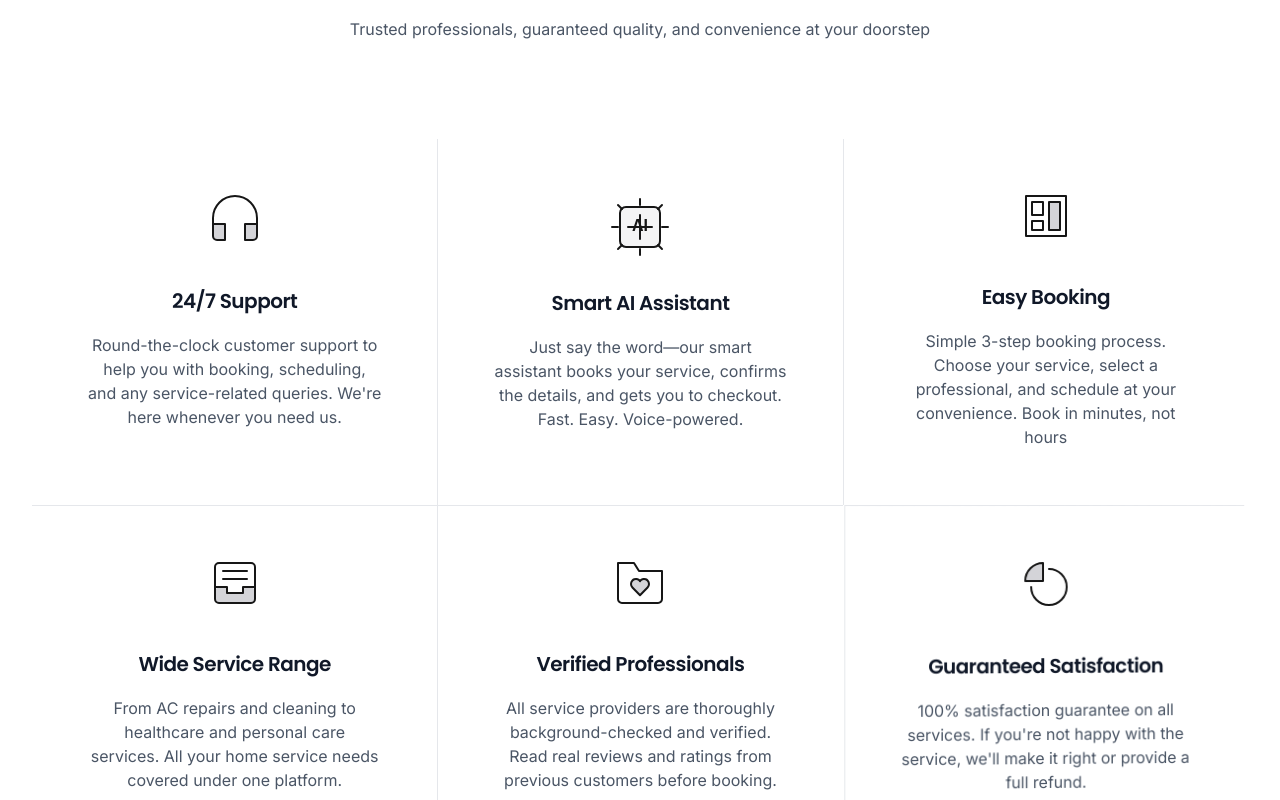
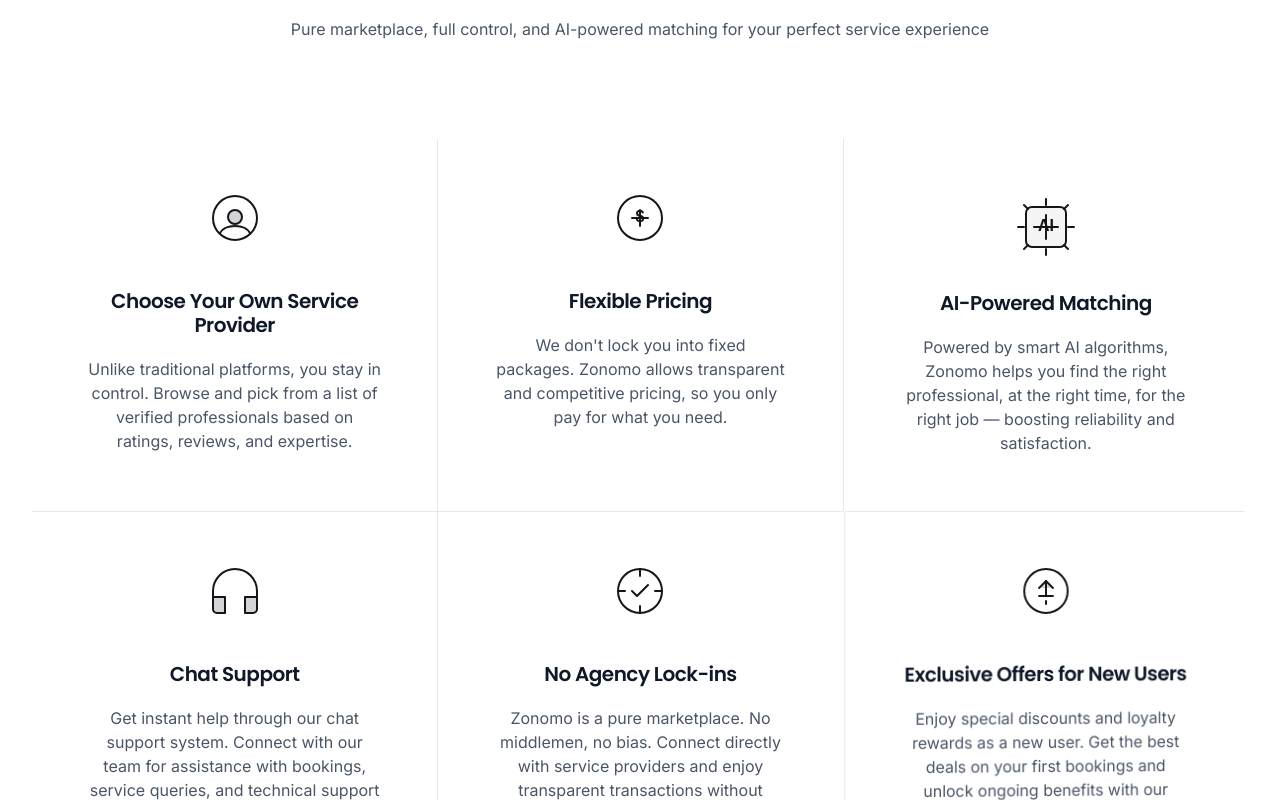
Before and after one commit to chaudhary64/zonomo-landing-page, a Next.js app: page / in a window 1280 px wide. Shown: the part 2400-3200 px from the top of the page. Built offline with nearby package versions, Linux system fonts and the light colour scheme.

Commit message:
refactor: update content and structure in WhyChooseUs component for enhanced user experience

```diff
--- a/src/components/WhyChooseUs.js
+++ b/src/components/WhyChooseUs.js
@@ -108,8 +108,8 @@ function WhyChooseUs() {
             Why Choose Us?
           </h2>
           <p className="mt-4 text-base leading-7 text-gray-600 sm:mt-8 font-inter">
-            Trusted professionals, guaranteed quality, and convenience at your
-            doorstep
+            Pure marketplace, full control, and AI-powered matching for your
+            perfect service experience
           </p>
         </motion.div>
         <motion.div
@@ -139,7 +139,7 @@ function WhyChooseUs() {
               xmlns="http://www.w3.org/2000/svg"
             >
               <path
-                d="M45 29V23C45 10.85 35.15 1 23 1C10.85 1 1 10.85 1 23V29"
+                d="M23 1C10.85 1 1 10.85 1 23C1 35.15 10.85 45 23 45C35.15 45 45 35.15 45 23C45 10.85 35.15 1 23 1Z"
                 stroke="#161616"
                 strokeWidth={2}
                 strokeMiterlimit={10}
@@ -147,7 +147,7 @@ function WhyChooseUs() {
                 strokeLinejoin="round"
               />
               <path
-                d="M13 29H1V41C1 43.209 2.791 45 5 45H13V29Z"
+                d="M23 15C19.13 15 16 18.13 16 22C16 25.87 19.13 29 23 29C26.87 29 30 25.87 30 22C30 18.13 26.87 15 23 15Z"
                 fill="#D4D4D8"
                 stroke="#161616"
                 strokeWidth={2}
@@ -156,8 +156,7 @@ function WhyChooseUs() {
                 strokeLinejoin="round"
               />
               <path
-                d="M45 29H33V45H41C43.209 45 45 43.209 45 41V29Z"
-                fill="#D4D4D8"
+                d="M8 38C10.5 33.5 16.5 31 23 31C29.5 31 35.5 33.5 38 38"
                 stroke="#161616"
                 strokeWidth={2}
                 strokeMiterlimit={10}
@@ -166,12 +165,12 @@ function WhyChooseUs() {
               />
             </svg>
             <h3 className="mt-12 text-xl font-bold text-gray-900 font-poppins">
-              24/7 Support
+              Choose Your Own Service Provider
             </h3>
             <p className="mt-5 text-base text-gray-600 font-inter">
-              Round-the-clock customer support to help you with booking,
-              scheduling, and any service-related queries. We&apos;re here
-              whenever you need us.
+              Unlike traditional platforms, you stay in control. Browse and pick
+              from a list of verified professionals based on ratings, reviews,
+              and expertise.
             </p>
           </motion.div>
 
@@ -185,7 +184,68 @@ function WhyChooseUs() {
               rotateY: topRow2RotateY,
             }}
           >
-            {/* AI SVG Icon */}
+            <svg
+              className="mx-auto"
+              width={46}
+              height={46}
+              viewBox="0 0 46 46"
+              fill="none"
+              xmlns="http://www.w3.org/2000/svg"
+            >
+              <path
+                d="M23 1C10.85 1 1 10.85 1 23C1 35.15 10.85 45 23 45C35.15 45 45 35.15 45 23C45 10.85 35.15 1 23 1Z"
+                stroke="#161616"
+                strokeWidth={2}
+                strokeMiterlimit={10}
+                strokeLinecap="round"
+                strokeLinejoin="round"
+              />
+              <path
+                d="M23 15V31"
+                stroke="#161616"
+                strokeWidth={2}
+                strokeLinecap="round"
+              />
+              <path
+                d="M15 23H31"
+                stroke="#161616"
+                strokeWidth={2}
+                strokeLinecap="round"
+              />
+              <text
+                x="50%"
+                y="50%"
+                dominantBaseline="middle"
+                textAnchor="middle"
+                fontSize="16"
+                fontWeight="bold"
+                fontFamily="Arial, sans-serif"
+                fill="#161616"
+              >
+                $
+              </text>
+            </svg>
+
+            <h3 className="mt-12 text-xl font-bold text-gray-900 font-poppins">
+              Flexible Pricing
+            </h3>
+
+            <p className="mt-5 text-base text-gray-600 font-inter">
+              We don't lock you into fixed packages. Zonomo allows transparent
+              and competitive pricing, so you only pay for what you need.
+            </p>
+          </motion.div>
+
+          <motion.div
+            className="md:p-8 lg:p-14 md:border-l md:border-gray-200"
+            style={{
+              opacity: topRow3Opacity,
+              y: topRow3Y,
+              x: topRow3X,
+              scale: topRow3Scale,
+              rotateY: topRow3RotateY,
+            }}
+          >
             <svg
               className="mx-auto"
               width={64}
@@ -284,76 +344,13 @@ function WhyChooseUs() {
                 AI
               </text>
             </svg>
-
             <h3 className="mt-8 text-xl font-bold text-gray-900 font-poppins">
-              Smart AI Assistant
-            </h3>
-
-            <p className="mt-5 text-base text-gray-600 font-inter">
-              Just say the word—our smart assistant books your service, confirms
-              the details, and gets you to checkout. Fast. Easy. Voice-powered.
-            </p>
-          </motion.div>
-
-          <motion.div
-            className="md:p-8 lg:p-14 md:border-l md:border-gray-200"
-            style={{
-              opacity: topRow3Opacity,
-              y: topRow3Y,
-              x: topRow3X,
-              scale: topRow3Scale,
-              rotateY: topRow3RotateY,
-            }}
-          >
-            <svg
-              className="mx-auto"
-              width={42}
-              height={42}
-              viewBox="0 0 42 42"
-              fill="none"
-              xmlns="http://www.w3.org/2000/svg"
-            >
-              <path
-                d="M41 1H1V41H41V1Z"
-                stroke="#161616"
-                strokeWidth={2}
-                strokeMiterlimit={10}
-                strokeLinecap="round"
-                strokeLinejoin="round"
-              />
-              <path
-                d="M18 7H7V20H18V7Z"
-                stroke="#161616"
-                strokeWidth={2}
-                strokeMiterlimit={10}
-                strokeLinecap="round"
-                strokeLinejoin="round"
-              />
-              <path
-                d="M18 26H7V35H18V26Z"
-                stroke="#161616"
-                strokeWidth={2}
-                strokeMiterlimit={10}
-                strokeLinecap="round"
-                strokeLinejoin="round"
-              />
-              <path
-                d="M35 7H24V35H35V7Z"
-                fill="#D4D4D8"
-                stroke="#161616"
-                strokeWidth={2}
-                strokeMiterlimit={10}
-                strokeLinecap="round"
-                strokeLinejoin="round"
-              />
-            </svg>
-            <h3 className="mt-12 text-xl font-bold text-gray-900 font-poppins">
-              Easy Booking
+              AI-Powered Matching
             </h3>
             <p className="mt-5 text-base text-gray-600 font-inter">
-              Simple 3-step booking process. Choose your service, select a
-              professional, and schedule at your convenience. Book in minutes,
-              not hours
+              Powered by smart AI algorithms, Zonomo helps you find the right
+              professional, at the right time, for the right job — boosting
+              reliability and satisfaction.
             </p>
           </motion.div>
           {/* Bottom Row */}
@@ -369,18 +366,14 @@ function WhyChooseUs() {
           >
             <svg
               className="mx-auto"
-              width={42}
-              height={42}
-              viewBox="0 0 42 42"
+              width={46}
+              height={46}
+              viewBox="0 0 46 46"
               fill="none"
               xmlns="http://www.w3.org/2000/svg"
             >
               <path
-                d="M9.66667 25H6C3.23858 25 1 27.2386 1 30V37C1 39.7614 3.23858 42 6 42H36C38.7614 42 41 39.7614 41 37V30C41 27.2386 38.7614 25 36 25H31.8333C30.2685 25 29 26.2685 29 27.8333C29 29.3981 27.7315 30.6667 26.1667 30.6667H15.3333C13.7685 30.6667 12.5 29.3981 12.5 27.8333C12.5 26.2685 11.2315 25 9.66667 25Z"
-                fill="#D4D4D8"
-              />
-              <path
-                d="M9 9H33"
+                d="M45 29V23C45 10.85 35.15 1 23 1C10.85 1 1 10.85 1 23V29"
                 stroke="#161616"
                 strokeWidth={2}
                 strokeMiterlimit={10}
@@ -388,7 +381,8 @@ function WhyChooseUs() {
                 strokeLinejoin="round"
               />
               <path
-                d="M9 17H33"
+                d="M13 29H1V41C1 43.209 2.791 45 5 45H13V29Z"
+                fill="#D4D4D8"
                 stroke="#161616"
                 strokeWidth={2}
                 strokeMiterlimit={10}
@@ -396,15 +390,8 @@ function WhyChooseUs() {
                 strokeLinejoin="round"
               />
               <path
-                d="M1 25H13V31H29V25H41"
-                stroke="#161616"
-                strokeWidth={2}
-                strokeMiterlimit={10}
-                strokeLinecap="round"
-                strokeLinejoin="round"
-              />
-              <path
-                d="M37 1H5C2.79086 1 1 2.79086 1 5V37C1 39.2091 2.79086 41 5 41H37C39.2091 41 41 39.2091 41 37V5C41 2.79086 39.2091 1 37 1Z"
+                d="M45 29H33V45H41C43.209 45 45 43.209 45 41V29Z"
+                fill="#D4D4D8"
                 stroke="#161616"
                 strokeWidth={2}
                 strokeMiterlimit={10}
@@ -413,11 +400,12 @@ function WhyChooseUs() {
               />
             </svg>
             <h3 className="mt-12 text-xl font-bold text-gray-900 font-poppins">
-              Wide Service Range
+              Chat Support
             </h3>
             <p className="mt-5 text-base text-gray-600 font-inter">
-              From AC repairs and cleaning to healthcare and personal care
-              services. All your home service needs covered under one platform.
+              Get instant help through our chat support system. Connect with our
+              team for assistance with bookings, service queries, and technical
+              support anytime.
             </p>
           </motion.div>
           <motion.div
@@ -433,14 +421,13 @@ function WhyChooseUs() {
             <svg
               className="mx-auto"
               width={46}
-              height={42}
-              viewBox="0 0 46 42"
+              height={46}
+              viewBox="0 0 46 46"
               fill="none"
               xmlns="http://www.w3.org/2000/svg"
             >
               <path
-                d="M30.562 18.4609C30.0511 17.9392 29.4292 17.5392 28.7426 17.2907C28.0559 17.0422 27.3221 16.9516 26.5956 17.0256C25.8692 17.0996 25.1687 17.3362 24.5462 17.718C23.9237 18.0998 23.3952 18.6169 23 19.2309C22.6049 18.6167 22.0764 18.0995 21.4539 17.7176C20.8315 17.3357 20.1309 17.099 19.4044 17.025C18.6779 16.951 17.944 17.0417 17.2573 17.2903C16.5706 17.5389 15.9488 17.939 15.438 18.4609C14.5163 19.4035 14.0002 20.6695 14.0002 21.9879C14.0002 23.3063 14.5163 24.5722 15.438 25.5149L23 33.1999L30.564 25.5159C31.485 24.5726 32.0004 23.3064 32 21.988C31.9997 20.6696 31.4835 19.4037 30.562 18.4609Z"
-                fill="#D4D4D8"
+                d="M23 1C10.85 1 1 10.85 1 23C1 35.15 10.85 45 23 45C35.15 45 45 35.15 45 23C45 10.85 35.15 1 23 1Z"
                 stroke="#161616"
                 strokeWidth={2}
                 strokeMiterlimit={10}
@@ -448,21 +435,45 @@ function WhyChooseUs() {
                 strokeLinejoin="round"
               />
               <path
-                d="M41 41H5C3.93913 41 2.92172 40.5786 2.17157 39.8284C1.42143 39.0783 1 38.0609 1 37V1H17L22 9H45V37C45 38.0609 44.5786 39.0783 43.8284 39.8284C43.0783 40.5786 42.0609 41 41 41Z"
+                d="M15 23L20 28L31 17"
                 stroke="#161616"
                 strokeWidth={2}
-                strokeMiterlimit={10}
                 strokeLinecap="round"
                 strokeLinejoin="round"
+                fill="none"
+              />
+              <path
+                d="M23 8V1"
+                stroke="#161616"
+                strokeWidth={2}
+                strokeLinecap="round"
+              />
+              <path
+                d="M23 45V38"
+                stroke="#161616"
+                strokeWidth={2}
+                strokeLinecap="round"
+              />
+              <path
+                d="M38 23H45"
+                stroke="#161616"
+                strokeWidth={2}
+                strokeLinecap="round"
+              />
+              <path
+                d="M1 23H8"
+                stroke="#161616"
+                strokeWidth={2}
+                strokeLinecap="round"
               />
             </svg>
             <h3 className="mt-12 text-xl font-bold text-gray-900 font-poppins">
-              Verified Professionals
+              No Agency Lock-ins
             </h3>
             <p className="mt-5 text-base text-gray-600 font-inter">
-              All service providers are thoroughly background-checked and
-              verified. Read real reviews and ratings from previous customers
-              before booking.
+              Zonomo is a pure marketplace. No middlemen, no bias. Connect
+              directly with service providers and enjoy transparent transactions
+              without agency interference.
             </p>
           </motion.div>
           <motion.div
@@ -477,14 +488,14 @@ function WhyChooseUs() {
           >
             <svg
               className="mx-auto"
-              width={44}
-              height={44}
-              viewBox="0 0 44 44"
+              width={46}
+              height={46}
+              viewBox="0 0 46 46"
               fill="none"
               xmlns="http://www.w3.org/2000/svg"
             >
               <path
-                d="M25 7C34.941 7 43 15.059 43 25C43 34.941 34.941 43 25 43C15.059 43 7 34.941 7 25"
+                d="M23 1C10.85 1 1 10.85 1 23C1 35.15 10.85 45 23 45C35.15 45 45 35.15 45 23C45 10.85 35.15 1 23 1Z"
                 stroke="#161616"
                 strokeWidth={2}
                 strokeMiterlimit={10}
@@ -492,22 +503,39 @@ function WhyChooseUs() {
                 strokeLinejoin="round"
               />
               <path
-                d="M19 1C9.059 1 1 9.059 1 19H19V1Z"
+                d="M16 20L23 13L30 20"
                 fill="#D4D4D8"
                 stroke="#161616"
                 strokeWidth={2}
-                strokeMiterlimit={10}
                 strokeLinecap="round"
                 strokeLinejoin="round"
               />
+              <path
+                d="M23 13V28"
+                stroke="#161616"
+                strokeWidth={2}
+                strokeLinecap="round"
+              />
+              <path
+                d="M16 28H30"
+                stroke="#161616"
+                strokeWidth={2}
+                strokeLinecap="round"
+              />
+              <path
+                d="M23 33V36"
+                stroke="#161616"
+                strokeWidth={2}
+                strokeLinecap="round"
+              />
             </svg>
             <h3 className="mt-12 text-xl font-bold text-gray-900 font-poppins">
-              Guaranteed Satisfaction
+              Exclusive Offers for New Users
             </h3>
             <p className="mt-5 text-base text-gray-600 font-inter">
-              100% satisfaction guarantee on all services. If you&apos;re not
-              happy with the service, we&apos;ll make it right or provide a full
-              refund.
+              Enjoy special discounts and loyalty rewards as a new user. Get the
+              best deals on your first bookings and unlock ongoing benefits with
+              our reward system.
             </p>
           </motion.div>
         </motion.div>
```
